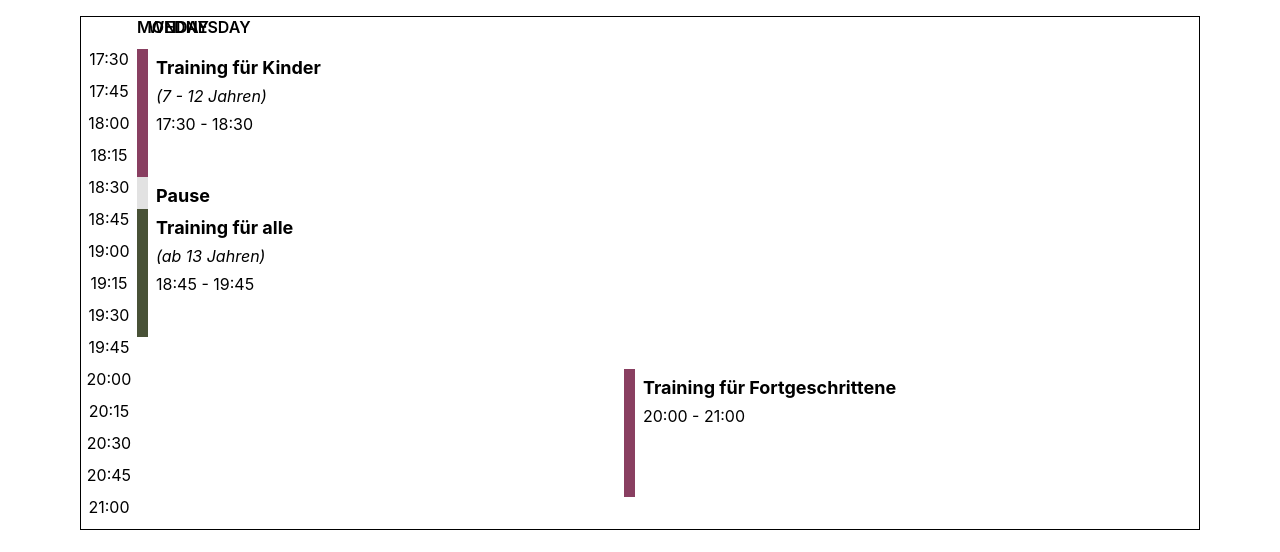
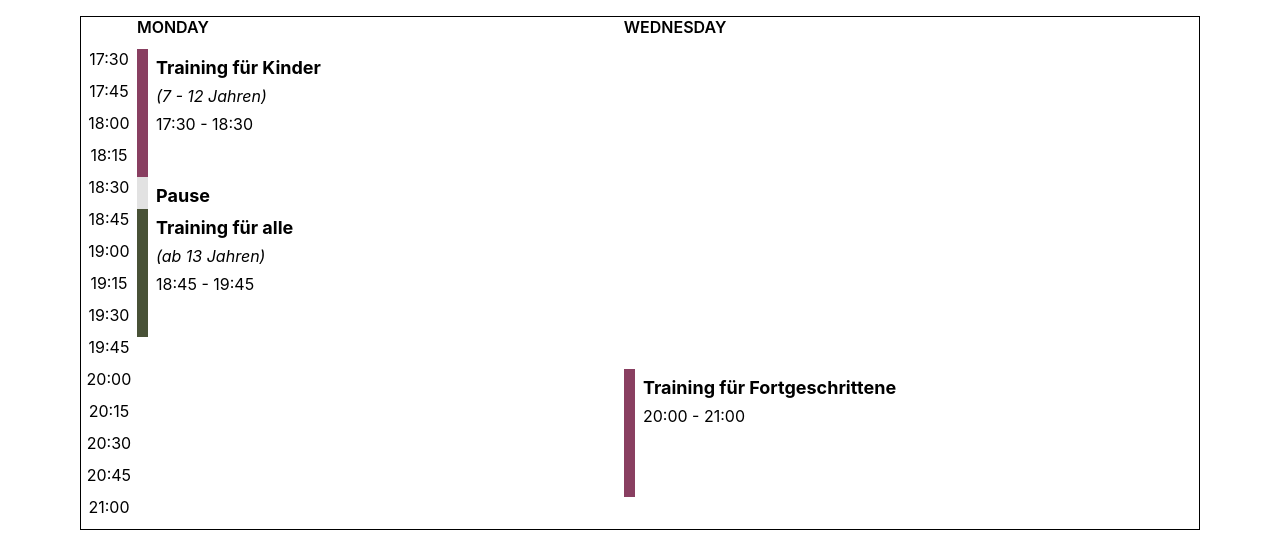
Before and after one commit to acoria/yeoljeong-timetable.react, a React (Create React App) app: page / in a window 1280 px wide. Shown: the top 552 px of the page. Built offline with nearby package versions, Linux system fonts and the light colour scheme.

Commit message:
Fix timeline header bug

```diff
--- a/src/index.tsx
+++ b/src/index.tsx
@@ -7,7 +7,7 @@ const root = ReactDOM.createRoot(
   document.getElementById("root") as HTMLElement
 );
 root.render(
-  <React.StrictMode>
-    <App />
-  </React.StrictMode>
+  // <React.StrictMode>
+  <App />
+  // </React.StrictMode>
 );
--- a/src/timetable/weekdayHeader/WeekdayHeader.tsx
+++ b/src/timetable/weekdayHeader/WeekdayHeader.tsx
@@ -12,26 +12,12 @@ export const WeekdayHeader: React.FC<IWeekdayHeaderProps> = (props) => {
       lengthOfWeekdayBlockWithColor +
       timelineColumn;
 
-    // return "1/1";
-    console.log(`${props.weekday} - ${from}/${to}`)
-    return `{${from}/${to}}`;
+    return `${from}/${to}`;
   };
-
-  // const weekdayGridColumn = (index: number) => {
-  //   const test = `${index * props.blockColumnSpan + 1 + timelineColumn}/${
-  //     index * 2 + 3 + timelineColumn
-  //   }`;
-  //   console.log(`${props.weekday} - ${test}`);
-  //   return test;
-  // };
-
-  // const weekdayGridColumn = (index: number) =>
-  //   `${index * props.blockColumnSpan + 1 + timelineColumn}/${
-  //     index * 2 + 3 + timelineColumn
-  //   }`;
 
   return (
     <div
+      key={props.weekday}
       className={styles.weekdayHeader}
       style={{
         gridColumn: weekdayGridColumn(props.positionInGrid),
```
